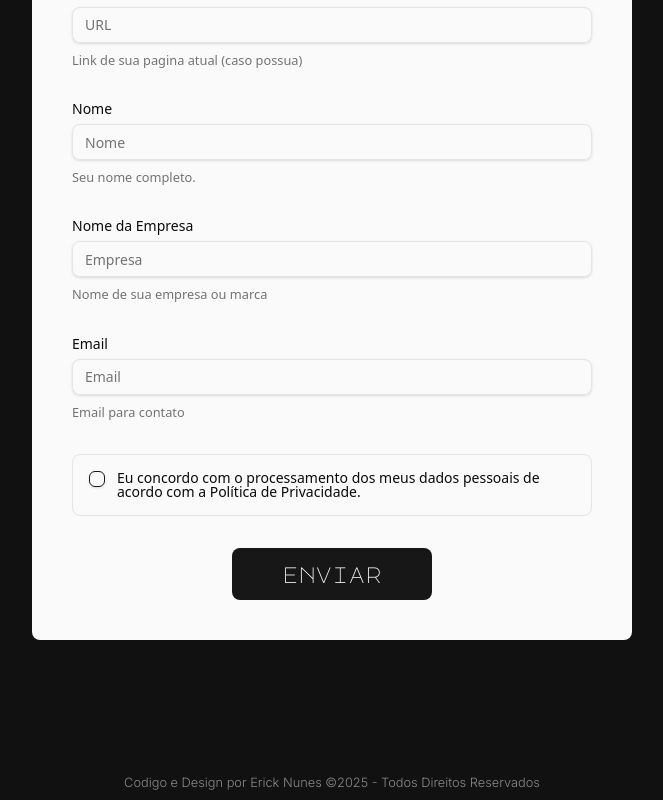
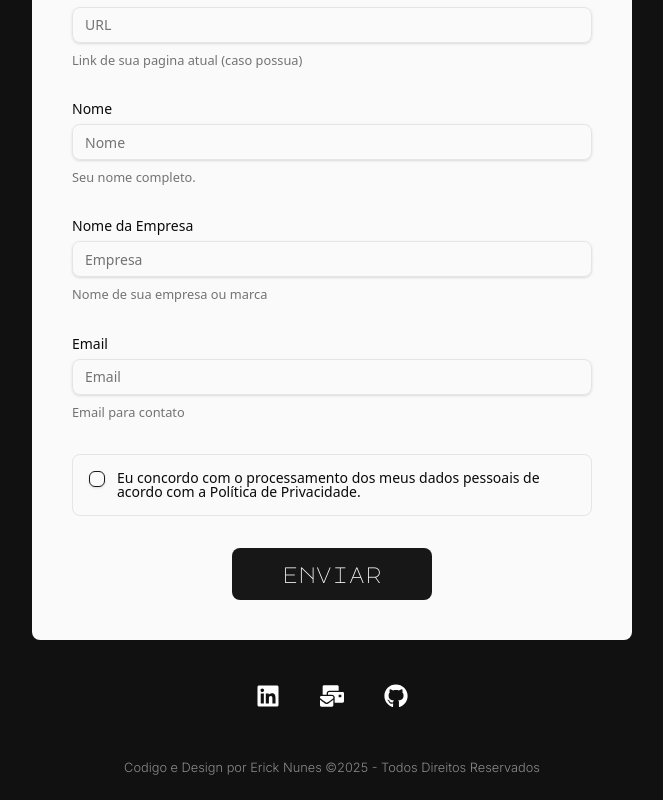
Before and after one commit to erickNA2/erick-portfolio, a Next.js app: page /form in a window 1280 px wide. Shown: the part 515-1315 px from the top of the page, without its empty margins (308-971 px from the left). Built offline with nearby package versions, Linux system fonts and the light colour scheme; no server answers.

Commit message:
v 0.3.1 footer update

```diff
--- a/package.json
+++ b/package.json
@@ -32,6 +32,7 @@
     "react-dom": "^19.0.0",
     "react-email": "^4.3.1",
     "react-hook-form": "^7.65.0",
+    "react-icons": "^5.5.0",
     "react-toast": "^1.0.3",
     "react-toastify": "^11.0.5",
     "resend": "^6.2.0",
--- a/src/app/form/page.tsx
+++ b/src/app/form/page.tsx
@@ -3,8 +3,8 @@
 import { useForm } from "react-hook-form";
 import { zodResolver } from "@hookform/resolvers/zod";
 import { z } from "zod";
-import Typography from "@/components/ui/Typography";
-import { Button } from "@/components/ui/Button";
+import Typography from "@/components/ui/typography";
+import { Button } from "@/components/ui/button";
 import {
 	Form,
 	FormControl,
--- a/src/app/layout.tsx
+++ b/src/app/layout.tsx
@@ -1,8 +1,8 @@
 import type { Metadata } from "next";
 import "./globals.css";
-import Menu from "@/components/Menu";
+import Menu from "@/components/menu";
 import Script from "next/script";
-import Footer from "@/components/Footer";
+import Footer from "@/components/footer";
 
 export const metadata: Metadata = {
 	title: "Erick Nunes | Desenvolvedor e Designer Web",
--- a/src/app/page.tsx
+++ b/src/app/page.tsx
@@ -1,7 +1,7 @@
 import React from "react";
-import Typography from "@/components/ui/Typography";
-import { Button } from "@/components/ui/Button";
-import AnimatedBg from "@/components/AnimatedBg";
+import Typography from "@/components/ui/typography";
+import { Button } from "@/components/ui/button";
+import AnimatedBg from "@/components/animatedBg";
 import {
 	Card,
 	CardContent,
--- a/src/components/Footer.tsx
+++ b/src/components/Footer.tsx
@@ -1,10 +1,36 @@
-import Typography from "./ui/Typography";
+import Typography from "./ui/typography";
+import { FaLinkedin, FaMailBulk, FaGithub } from "react-icons/fa";
+import Link from "next/link";
 
 export default function Footer() {
 	return (
 		<div className="relative w-full h-40 flex flex-col items-center justify-between py-2 bg-[#111111] z-2">
-			<div></div>
-			<div className="relative w-full flex items-center justify-center">
+			<div className="relative w-full h-2/3 flex items-center justify-center space-x-10">
+				<Link
+					href={"https://www.linkedin.com/in/erick-nunes-a243742b1"}
+					target="_blank"
+				>
+					<FaLinkedin
+						size={24}
+						color="white"
+						className="hover:scale-120 transition-all duration-200 ease-in"
+					></FaLinkedin>
+				</Link>
+				<Link
+					href={"mailto:araujoerick.n1@gmail.com"}
+					className="hover:scale-120 transition-all duration-200 ease-in"
+				>
+					<FaMailBulk size={24} color="white"></FaMailBulk>
+				</Link>
+				<Link
+					href={"https://github.com/erickNA2"}
+					target="_blank"
+					className="hover:scale-120 transition-all duration-200 ease-in"
+				>
+					<FaGithub size={24} color="white"></FaGithub>
+				</Link>
+			</div>
+			<div className="relative w-full h-1/3 flex items-center justify-center">
 				<Typography
 					variant="caption"
 					className={"opacity-50 text-white"}
--- a/src/components/Menu.tsx
+++ b/src/components/Menu.tsx
@@ -1,7 +1,7 @@
 "use client";
 
 import { useState, useEffect } from "react";
-import Typography from "./ui/Typography";
+import Typography from "./ui/typography";
 
 export default function Menu() {
 	const [toggleMenu, setToggleMenu] = useState(false);
--- a/src/components/ui/Typography.tsx
+++ b/src/components/ui/Typography.tsx
@@ -1,4 +1,3 @@
-import { ReactNode, ElementType } from "react";
 import clsx from "clsx";
 import { Major_Mono_Display, Inter } from "next/font/google";
 
```
Also changed, not shown: 1 other file (tests, documents, lock files or other folders).
